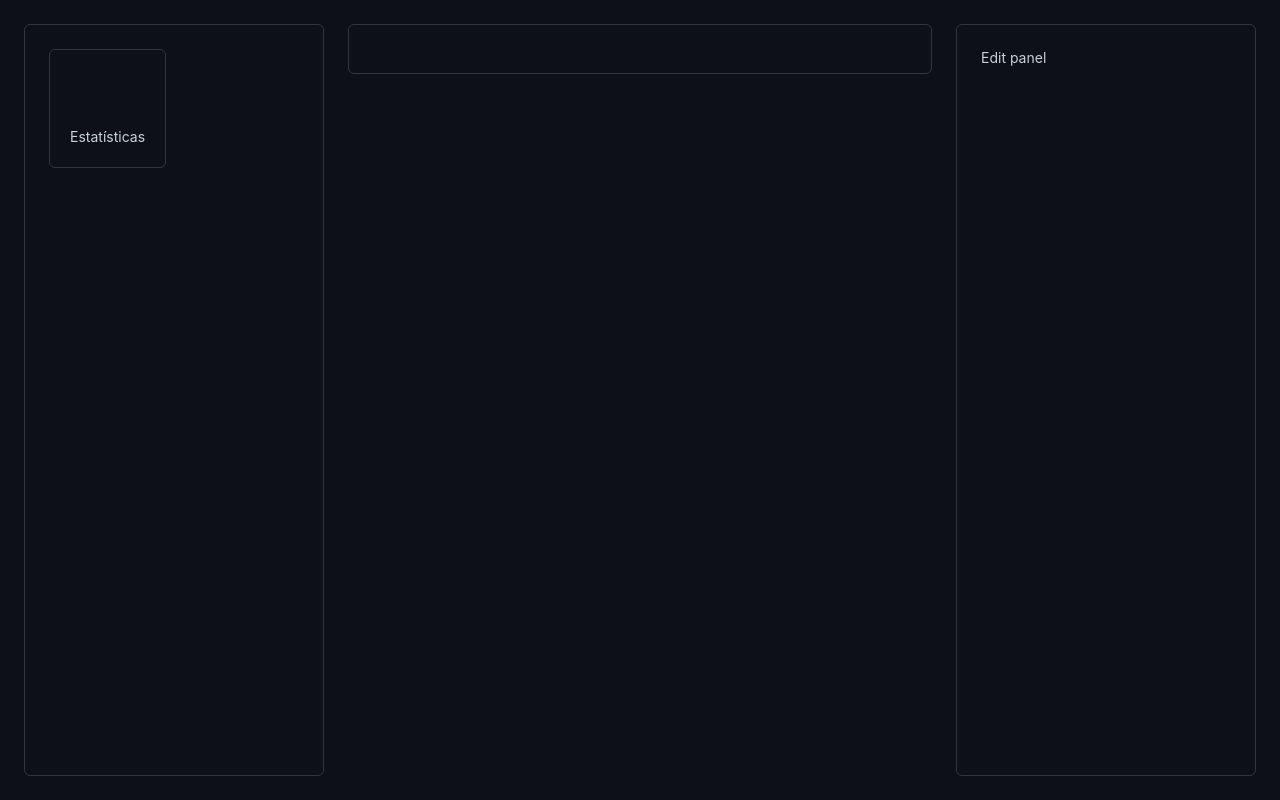
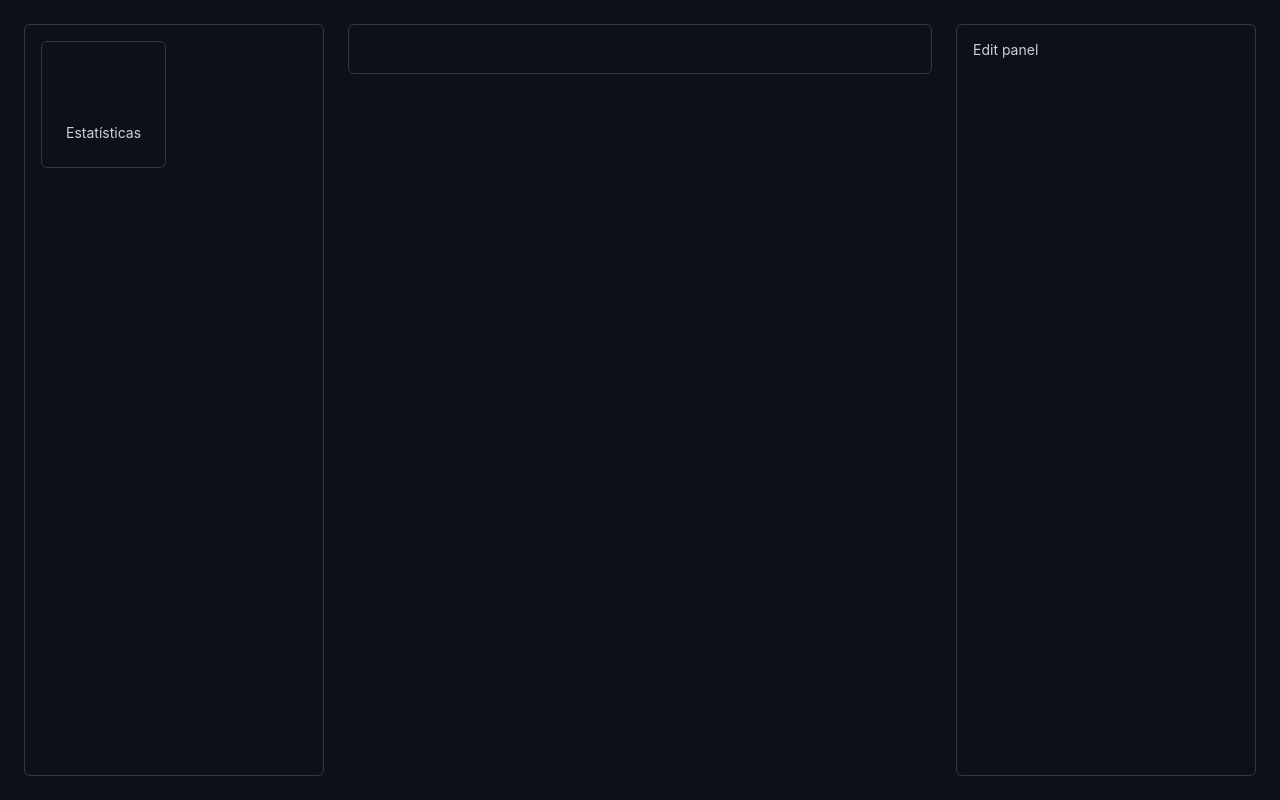
Before and after one commit to nightingale-evening/TS_profile_readme_generator, a Next.js app: page / in a window 1280 px wide. Built offline with nearby package versions, Linux system fonts and the light colour scheme; some icons are missing.

Commit message:
⚡  chore: change padding of panels base

```diff
--- a/src/components/panels/base/styles.ts
+++ b/src/components/panels/base/styles.ts
@@ -4,7 +4,7 @@ export const Container = styled.div``;
 
 export const Sticky = styled.div`
   ${({ theme }) => css`
-    padding: ${theme.spacings.xlarge};
+    padding: ${theme.spacings.medium};
     position: sticky;
     top: 24px;
     width: 100%;
```
